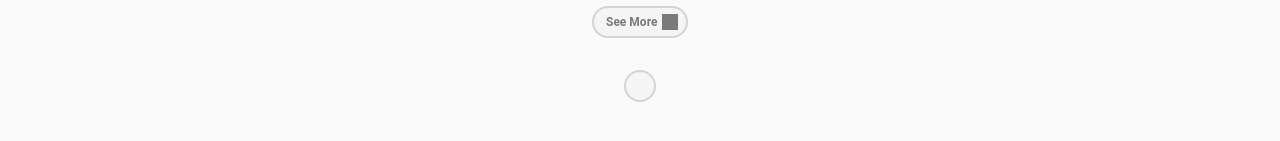
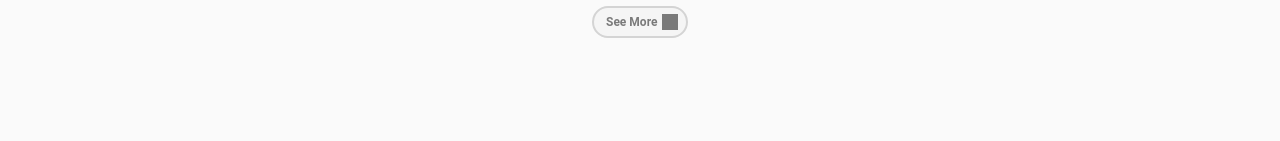
Before and after one commit to wqLouis/wqlouis.github.io, a SvelteKit app: page / in a window 1280 px wide. Shown: the part 1001-1142 px from the top of the page. Built offline with nearby package versions, Linux system fonts and the light colour scheme; what @iconify/tailwind4 would draw is missing.

Commit message:
fix: remove the green button at the end of the page

```diff
--- a/src/routes/+page.svelte
+++ b/src/routes/+page.svelte
@@ -97,8 +97,5 @@
 				class="my-auto mr-2 ml-auto icon-[heroicons--chevron-down] size-4 bg-text/50 transition-all"
 			></span>
 		</button>
-		<div
-			class="animate-btn mx-auto size-8 cursor-pointer rounded-full border-2 border-border bg-fg transition-all hover:border-green-500 hover:bg-green-400"
-		></div>
 	</section>
 </main>
```
